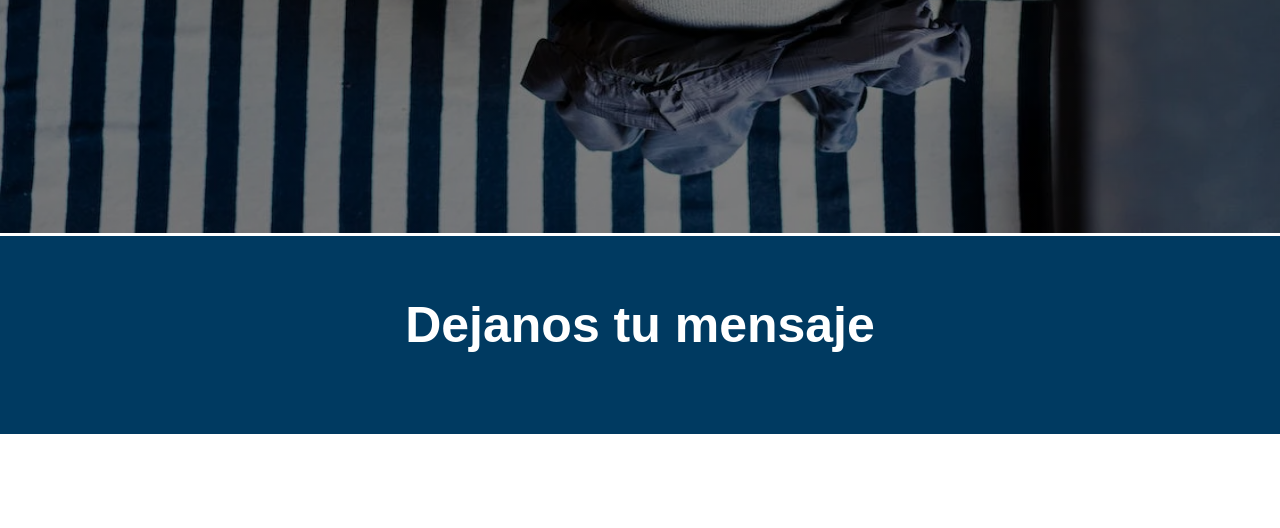
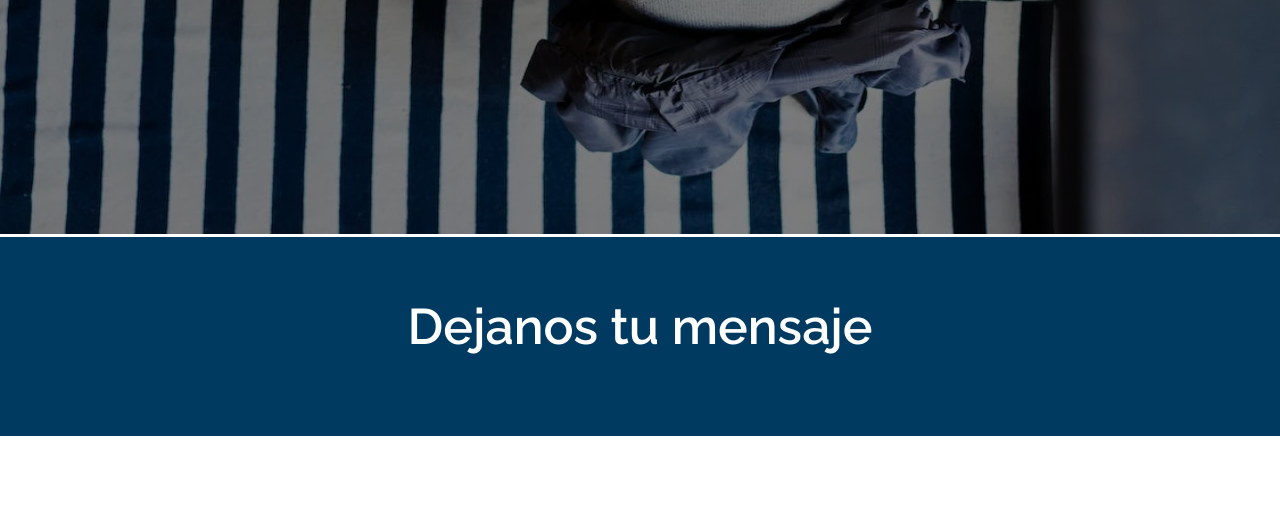
Before and after one commit to LeanCelle/MMRH, a plain HTML site: page pages/contacto.html in a window 1280 px wide. Shown: the part 488-1016 px from the top of the page. Drawn offline with nearby package versions, Linux system fonts and the light colour scheme.

Commit message:
Agrego GoogleFonts

```diff
--- a/pages/contacto.html
+++ b/pages/contacto.html
@@ -4,6 +4,7 @@
     <meta charset="UTF-8">
     <meta http-equiv="X-UA-Compatible" content="IE=edge">
     <meta name="viewport" content="width=device-width, initial-scale=1.0">
+    <style>@import url('https://fonts.googleapis.com/css2?family=Fraunces:opsz@9..144&family=Raleway:wght@600&display=swap');</style>
     <link rel="shortcut icon" href="../img/logo.png" type="image/x-icon">
     <link href="https://unpkg.com/aos@2.3.1/dist/aos.css" rel="stylesheet">
     <link rel="stylesheet" href="../scss/main.css">
```
Also changed, not shown: pages/nosotros.html (+1 -0 lines), pages/servicios.html (+1 -0 lines).
